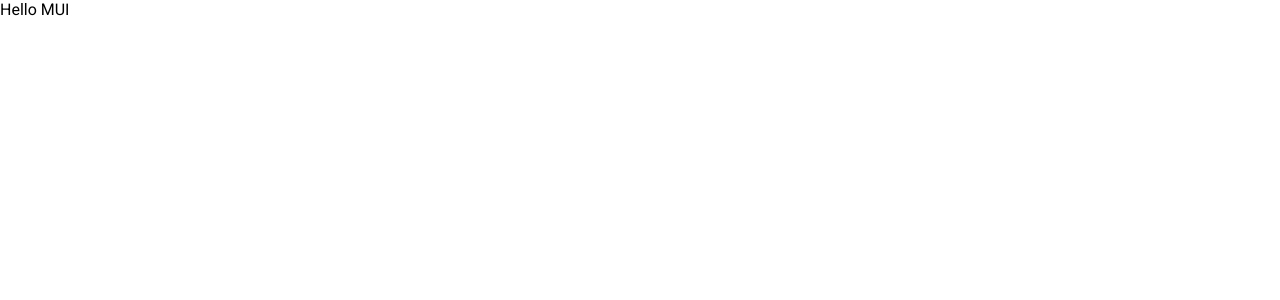
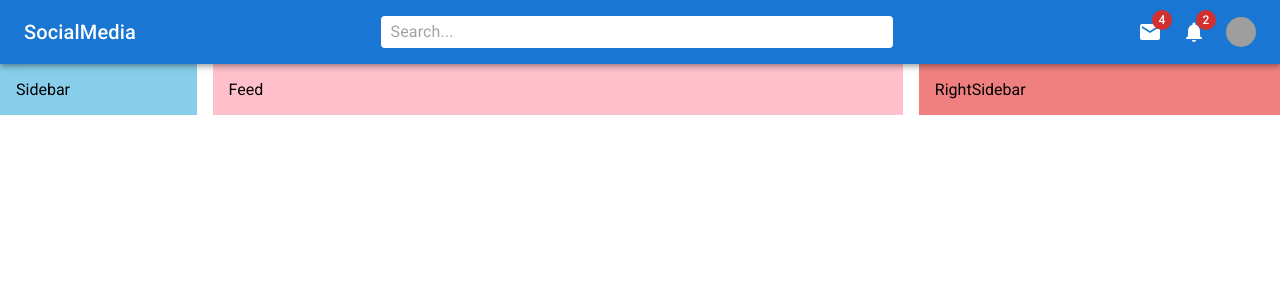
Before and after one commit to darrencal/mui-social-media, a React (Create React App) app: page / in a window 1280 px wide. Shown: the top 300 px of the page. Built offline with nearby package versions, Linux system fonts and the light colour scheme; grey boxes are pictures that could not be loaded.

Commit message:
Create navbar and components

```diff
--- a/public/index.html
+++ b/public/index.html
@@ -13,7 +13,7 @@
     />
     <style>
       * {
-        font-family: "Roboto", sans-serif;
+        font-family: 'Roboto', sans-serif;
         margin: 0;
       }
     </style>
--- a/src/App.js
+++ b/src/App.js
@@ -1,5 +1,20 @@
+import { Box, Stack } from '@mui/material';
+import Feed from './components/Feed';
+import Navbar from './components/Navbar';
+import RightSidebar from './components/RightSidebar';
+import Sidebar from './components/Sidebar';
+
 function App() {
-  return <div>Hello MUI</div>;
+  return (
+    <Box>
+      <Navbar />
+      <Stack direction="row" spacing={2} justifyContent="space-between">
+        <Sidebar />
+        <Feed />
+        <RightSidebar />
+      </Stack>
+    </Box>
+  );
 }
 
 export default App;
--- /dev/null
+++ b/src/components/Feed.jsx
@@ -0,0 +1,12 @@
+import { Box } from '@mui/material';
+import React from 'react';
+
+const Feed = () => {
+  return (
+    <Box bgcolor="pink" flex={4} p={2}>
+      Feed
+    </Box>
+  );
+};
+
+export default Feed;
--- /dev/null
+++ b/src/components/Navbar.jsx
@@ -0,0 +1,107 @@
+import React, { useState } from 'react';
+import {
+  AppBar,
+  Avatar,
+  Badge,
+  Box,
+  InputBase,
+  Menu,
+  MenuItem,
+  styled,
+  Toolbar,
+  Typography,
+} from '@mui/material';
+import { Face, Mail, Notifications } from '@mui/icons-material';
+
+const StyledToolbar = styled(Toolbar)({
+  display: 'flex',
+  justifyContent: 'space-between',
+});
+
+const Search = styled('div')(({ theme }) => ({
+  backgroundColor: 'white',
+  padding: '0 10px',
+  borderRadius: theme.shape.borderRadius,
+  width: '40%',
+}));
+
+const Icons = styled(Box)(({ theme }) => ({
+  display: 'none',
+  gap: '20px',
+  alignItems: 'center',
+  [theme.breakpoints.up('sm')]: {
+    display: 'flex',
+  },
+}));
+
+const UserProfile = styled(Box)(({ theme }) => ({
+  display: 'flex',
+  gap: '10px',
+  alignItems: 'center',
+  [theme.breakpoints.up('sm')]: {
+    display: 'none',
+  },
+}));
+
+const Navbar = () => {
+  const [menuOpen, setMenuOpen] = useState(false);
+
+  const userImgUrl =
+    'https://images.pexels.com/photos/846741/pexels-photo-846741.jpeg?auto=compress&cs=tinysrgb&w=1260&h=750&dpr=2';
+
+  return (
+    <AppBar position="sticky">
+      <StyledToolbar>
+        <Typography
+          variant="h6"
+          sx={{
+            display: { xs: 'none', sm: 'block' },
+          }}
+        >
+          SocialMedia
+        </Typography>
+        <Face
+          sx={{
+            display: {
+              xs: 'block',
+              sm: 'none',
+            },
+          }}
+        />
+        <Search>
+          <InputBase placeholder="Search..." />
+        </Search>
+        <Icons>
+          <Badge badgeContent={4} color="error">
+            <Mail />
+          </Badge>
+          <Badge badgeContent={2} color="error">
+            <Notifications />
+          </Badge>
+          <Avatar
+            sx={{ width: 30, height: 30 }}
+            src={userImgUrl}
+            onClick={() => setMenuOpen(true)}
+          />
+        </Icons>
+        <UserProfile onClick={() => setMenuOpen(true)}>
+          <Avatar sx={{ width: 30, height: 30 }} src={userImgUrl} />
+          <Typography variant="span">John</Typography>
+        </UserProfile>
+      </StyledToolbar>
+      <Menu
+        id="menu"
+        open={menuOpen}
+        onClose={() => setMenuOpen(false)}
+        anchorOrigin={{ vertical: 'top', horizontal: 'right' }}
+        transformOrigin={{ vertical: 'top', horizontal: 'right' }}
+      >
+        <MenuItem>Profile</MenuItem>
+        <MenuItem>My account</MenuItem>
+        <MenuItem>Logout</MenuItem>
+      </Menu>
+    </AppBar>
+  );
+};
+
+export default Navbar;
--- /dev/null
+++ b/src/components/RightSidebar.jsx
@@ -0,0 +1,22 @@
+import { Box } from '@mui/material';
+import React from 'react';
+
+const RightSidebar = () => {
+  return (
+    <Box
+      bgcolor="lightcoral"
+      flex={2}
+      p={2}
+      sx={{
+        display: {
+          xs: 'none',
+          sm: 'block',
+        },
+      }}
+    >
+      RightSidebar
+    </Box>
+  );
+};
+
+export default RightSidebar;
--- /dev/null
+++ b/src/components/Sidebar.jsx
@@ -0,0 +1,22 @@
+import { Box } from '@mui/material';
+import React from 'react';
+
+const Sidebar = () => {
+  return (
+    <Box
+      bgcolor="skyblue"
+      flex={1}
+      p={2}
+      sx={{
+        display: {
+          xs: 'none',
+          sm: 'block',
+        },
+      }}
+    >
+      Sidebar
+    </Box>
+  );
+};
+
+export default Sidebar;
```
Also changed, not shown: src/index.js (+4 -4 lines).
